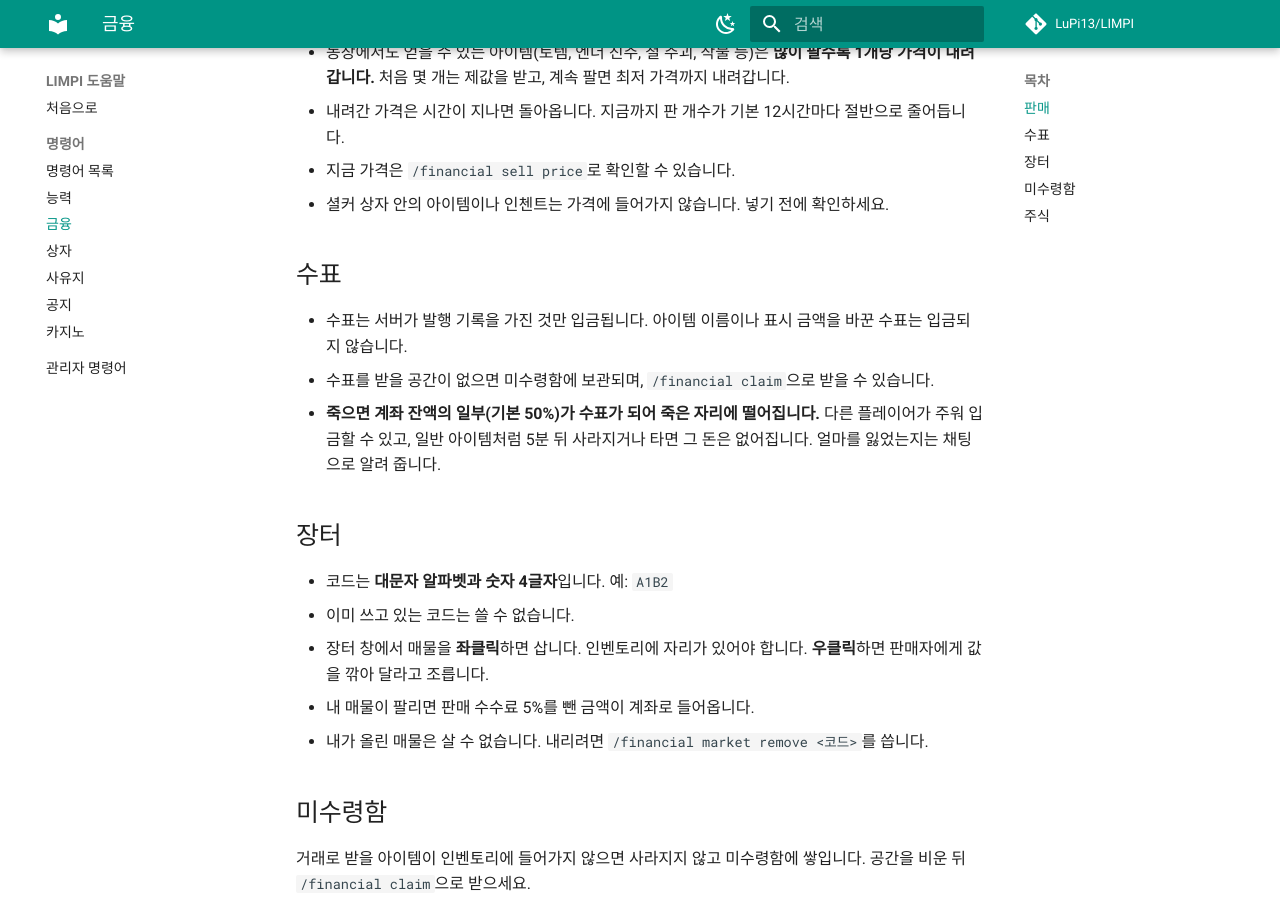
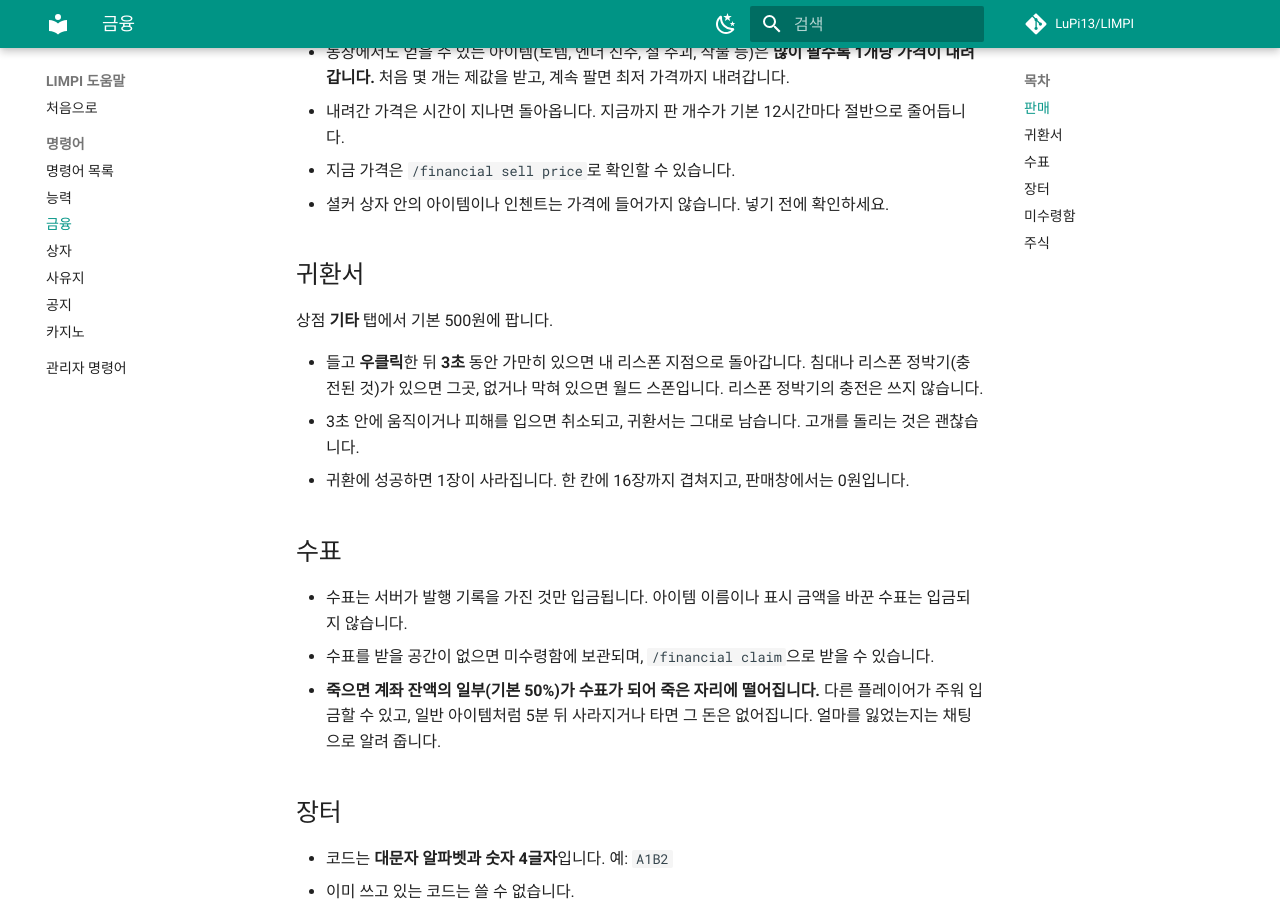
Before and after one commit to LuPi13/LIMPI, an MkDocs documentation site: the page built from pages/financial.md, in a window 1280 px wide and 900 px high, scrolled down 1240 px. Built offline with MkDocs 1.6.1 and Material for MkDocs 9.7.7, drawn with Linux system fonts in a browser that asks for light colours; comment, search, counter and statistics services are not loaded.

```diff
--- a/pages/financial.md
+++ b/pages/financial.md
@@ -29,6 +29,14 @@
 - 내려간 가격은 시간이 지나면 돌아옵니다. 지금까지 판 개수가 기본 12시간마다 절반으로 줄어듭니다.
 - 지금 가격은 `/financial sell price`로 확인할 수 있습니다.
 - 셜커 상자 안의 아이템이나 인첸트는 가격에 들어가지 않습니다. 넣기 전에 확인하세요.
+
+## 귀환서
+
+상점 **기타** 탭에서 기본 500원에 팝니다.
+
+- 들고 **우클릭**한 뒤 **3초** 동안 가만히 있으면 내 리스폰 지점으로 돌아갑니다. 침대나 리스폰 정박기(충전된 것)가 있으면 그곳, 없거나 막혀 있으면 월드 스폰입니다. 리스폰 정박기의 충전은 쓰지 않습니다.
+- 3초 안에 움직이거나 피해를 입으면 취소되고, 귀환서는 그대로 남습니다. 고개를 돌리는 것은 괜찮습니다.
+- 귀환에 성공하면 1장이 사라집니다. 한 칸에 16장까지 겹쳐지고, 판매창에서는 0원입니다.
 
 ## 수표
 
```
Also changed, not shown: AGENTS.md (+1 -1 lines), pages/admin.md (+2 -2 lines), 1 other file.
